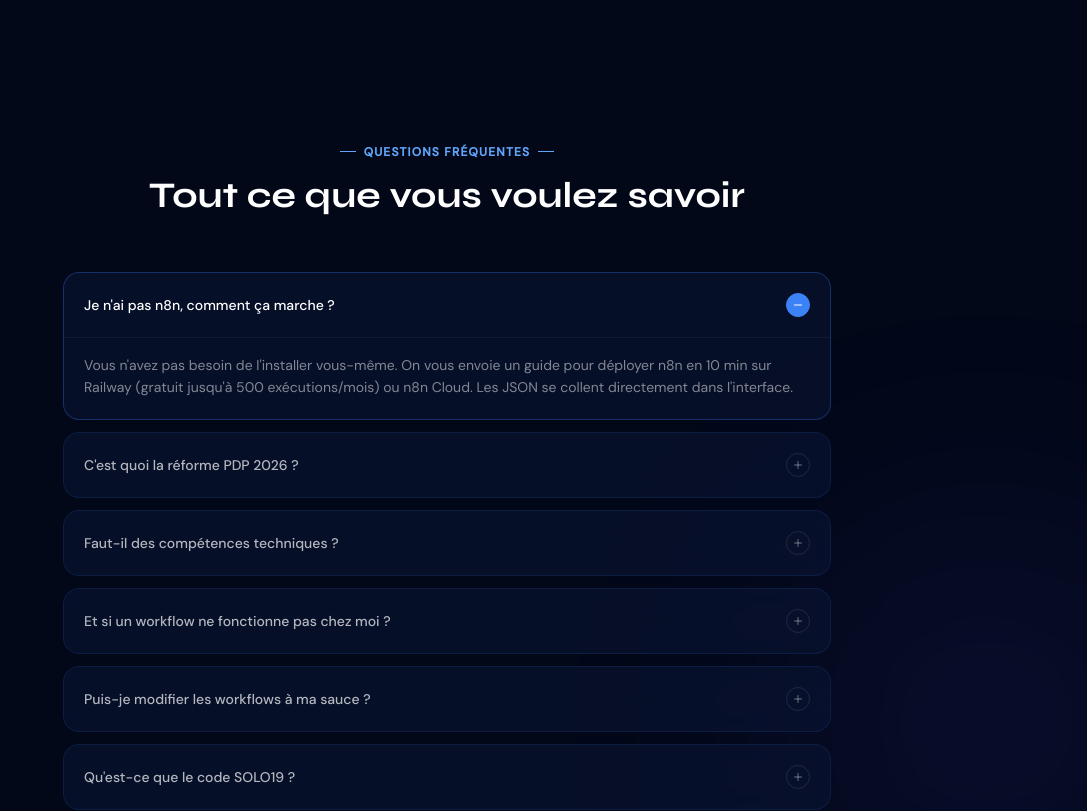
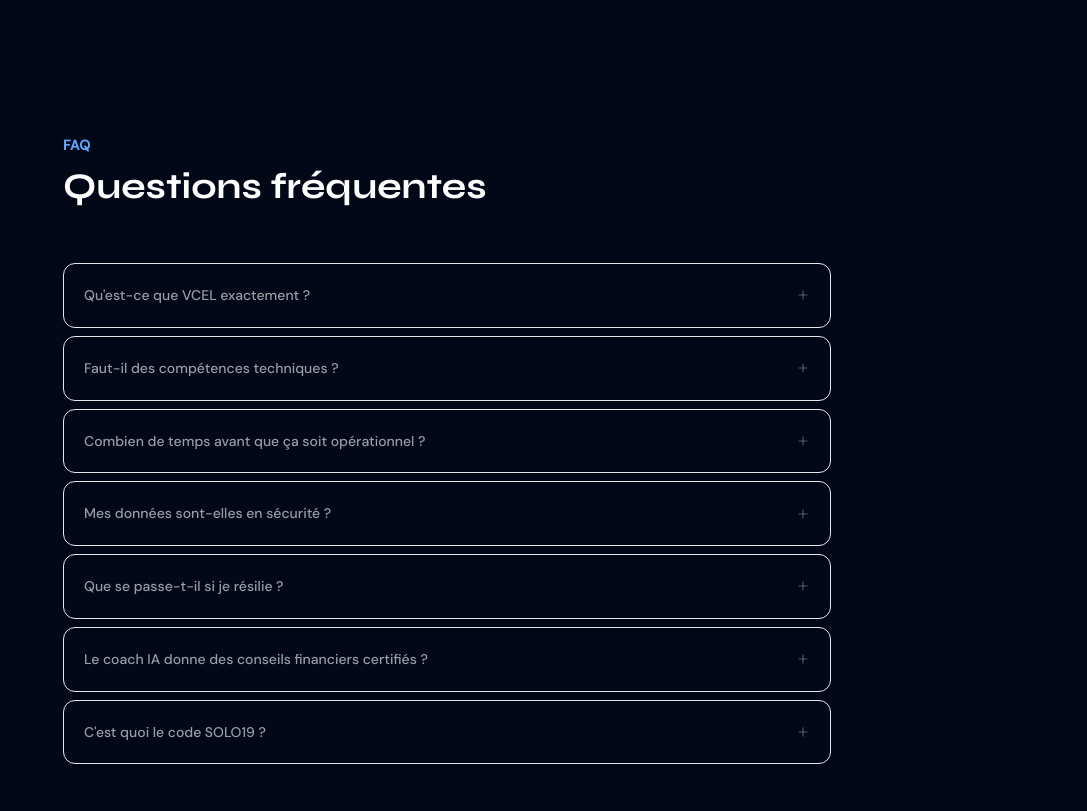
Before and after one commit to killyanhoulettevcel/vcel-site, a Next.js app: page / in a window 1280 px wide. Shown: the part 3020-3831 px from the top of the page, without its empty margins (193-1280 px from the left). Built offline with nearby package versions, Linux system fonts and the light colour scheme.

Commit message:
Update FAQ.tsx

```diff
--- a/src/components/FAQ.tsx
+++ b/src/components/FAQ.tsx
@@ -4,72 +4,63 @@
 
 const faqs = [
   {
-    q: "Je n'ai pas n8n, comment ça marche ?",
-    a: "Vous n'avez pas besoin de l'installer vous-même. On vous envoie un guide pour déployer n8n en 10 min sur Railway (gratuit jusqu'à 500 exécutions/mois) ou n8n Cloud. Les JSON se collent directement dans l'interface."
-  },
-  {
-    q: "C'est quoi la réforme PDP 2026 ?",
-    a: "À partir de septembre 2026, toutes les factures B2B en France devront passer par une Plateforme de Dématérialisation Partenaire. Notre workflow Devis/Factures est déjà conforme et vous évite une amende de 15€ par facture non conforme."
+    q: "Qu'est-ce que VCEL exactement ?",
+    a: "VCEL est un outil SaaS qui connecte vos données business (CA, leads, factures) à un dashboard et un coach IA. Nous configurons les automatisations n8n pour vous — vous n'avez pas à le faire vous-même."
   },
   {
     q: "Faut-il des compétences techniques ?",
-    a: "Non. Chaque workflow est livré avec une vidéo setup de 2 minutes. Vous collez le JSON dans n8n, entrez vos credentials (Google, Stripe, Gmail) et c'est actif. Aucune ligne de code à écrire."
+    a: "Non. La configuration est incluse dans l'abonnement. Vous accédez à votre dashboard via un navigateur. Seule la connexion à vos outils Google (Sheets, Gmail) est nécessaire."
   },
   {
-    q: "Et si un workflow ne fonctionne pas chez moi ?",
-    a: "On répond sous 48h par email. Si après 7 jours un workflow du pack ne tourne pas dans votre environnement, on vous rembourse intégralement."
+    q: "Combien de temps avant que ça soit opérationnel ?",
+    a: "24 à 48h en général. Après le paiement, vous recevez un email d'activation. On configure votre espace et on vous envoie le lien une fois prêt."
   },
   {
-    q: "Puis-je modifier les workflows à ma sauce ?",
-    a: "Oui, 100%. Les JSON sont open, vous les adaptez librement dans n8n. On livre une base solide, vous customisez selon vos besoins."
+    q: "Mes données sont-elles en sécurité ?",
+    a: "Vos données financières restent dans votre propre Google Sheets. Notre base de données (Supabase) est hébergée en Europe, chiffrée au repos et en transit. Vous restez propriétaire de vos données."
   },
   {
-    q: "Qu'est-ce que le code SOLO19 ?",
-    a: "C'est un code de lancement qui réduit votre premier mois de 49€ à 19€. Applicable directement au checkout Stripe. Sans engagement, vous annulez quand vous voulez."
+    q: "Que se passe-t-il si je résilie ?",
+    a: "Vous pouvez résilier à tout moment depuis votre espace client ou en nous contactant. Votre accès est maintenu jusqu'à la fin de la période payée. Vos données Google Sheets restent les vôtres."
+  },
+  {
+    q: "Le coach IA donne des conseils financiers certifiés ?",
+    a: "Non. Le coach IA est un outil d'aide à la décision basé sur vos propres données. Il ne remplace pas un expert-comptable ou un conseiller financier. Pour des décisions importantes, consultez un professionnel."
+  },
+  {
+    q: "C'est quoi le code SOLO19 ?",
+    a: "Un code promotionnel de lancement qui réduit votre premier mois de 49€ à 19€. Il s'applique directement sur la page de paiement Stripe. Sans engagement, vous pouvez annuler avant le deuxième mois."
   },
 ]
 
 export default function FAQ() {
-  const [open, setOpen] = useState<number | null>(0)
+  const [open, setOpen] = useState<number | null>(null)
 
   return (
-    <section id="faq" className="relative py-28 px-6 overflow-hidden">
-      <div className="glow-orb w-[400px] h-[400px] bg-indigo-600/10 bottom-0 right-[-100px]" />
-
+    <section id="faq" className="relative py-28 px-6">
       <div className="max-w-3xl mx-auto">
-        <div className="text-center mb-14">
-          <div className="section-label">
-            <span className="w-4 h-px bg-blue-400" />
-            Questions fréquentes
-            <span className="w-4 h-px bg-blue-400" />
-          </div>
-          <h2 className="font-display text-4xl font-bold text-white">
-            Tout ce que vous voulez savoir
-          </h2>
+        <div className="mb-14">
+          <p className="text-blue-400 text-sm font-semibold mb-3 tracking-wide uppercase">FAQ</p>
+          <h2 className="font-display text-4xl font-bold text-white">Questions fréquentes</h2>
         </div>
 
-        <div className="space-y-3">
+        <div className="space-y-2">
           {faqs.map((f, i) => (
             <div key={i}
-              className={`card-glass overflow-hidden transition-all duration-300 cursor-pointer ${
-                open === i ? 'border-blue-500/30' : 'hover:border-white/10'
+              className={`border rounded-xl overflow-hidden cursor-pointer transition-all duration-200 ${
+                open === i ? 'border-white/15 bg-white/3' : 'border-white/6 hover:border-white/12'
               }`}
               onClick={() => setOpen(open === i ? null : i)}>
               <div className="flex items-center justify-between p-5 gap-4">
-                <span className={`font-medium text-sm ${open === i ? 'text-white' : 'text-white/70'}`}>
+                <span className={`text-sm font-medium leading-relaxed ${open === i ? 'text-white' : 'text-white/60'}`}>
                   {f.q}
                 </span>
-                <div className={`shrink-0 w-6 h-6 rounded-full flex items-center justify-center border transition-all ${
-                  open === i ? 'bg-blue-500 border-blue-500' : 'border-white/10'
-                }`}>
-                  {open === i
-                    ? <Minus size={12} className="text-white" />
-                    : <Plus size={12} className="text-white/40" />
-                  }
+                <div className="shrink-0 text-white/30">
+                  {open === i ? <Minus size={14} /> : <Plus size={14} />}
                 </div>
               </div>
               {open === i && (
-                <div className="px-5 pb-5 text-white/50 text-sm leading-relaxed border-t border-white/5 pt-4">
+                <div className="px-5 pb-5 text-white/45 text-sm leading-relaxed border-t border-white/6 pt-4">
                   {f.a}
                 </div>
               )}
```
